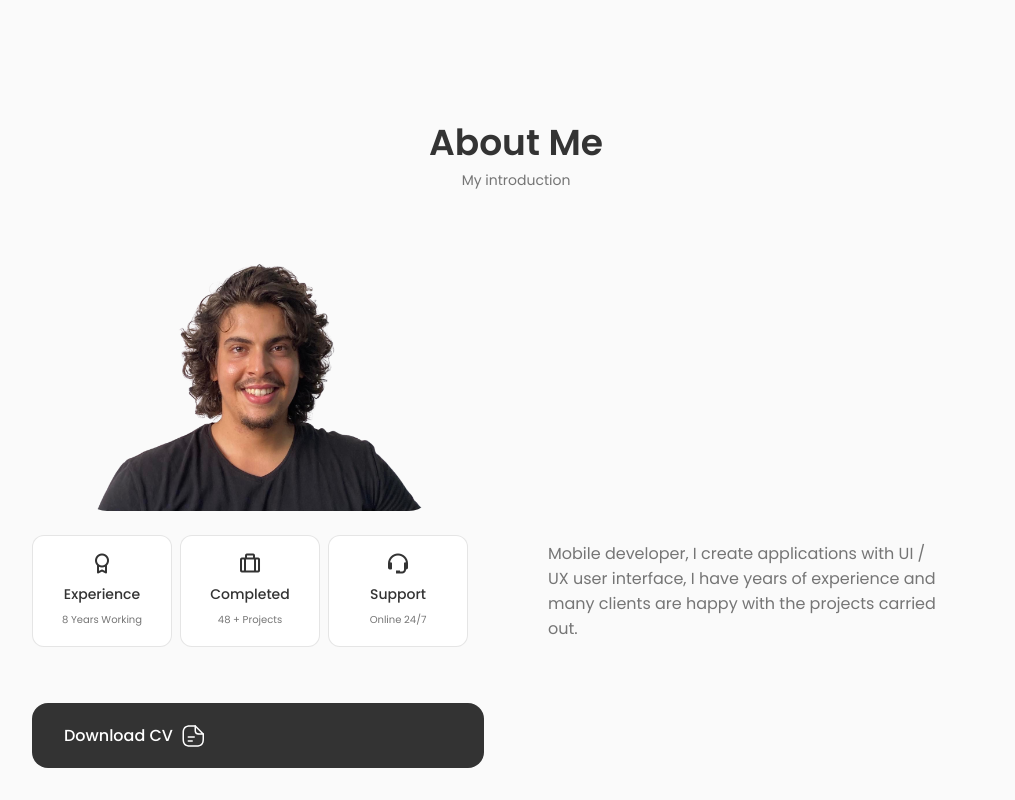
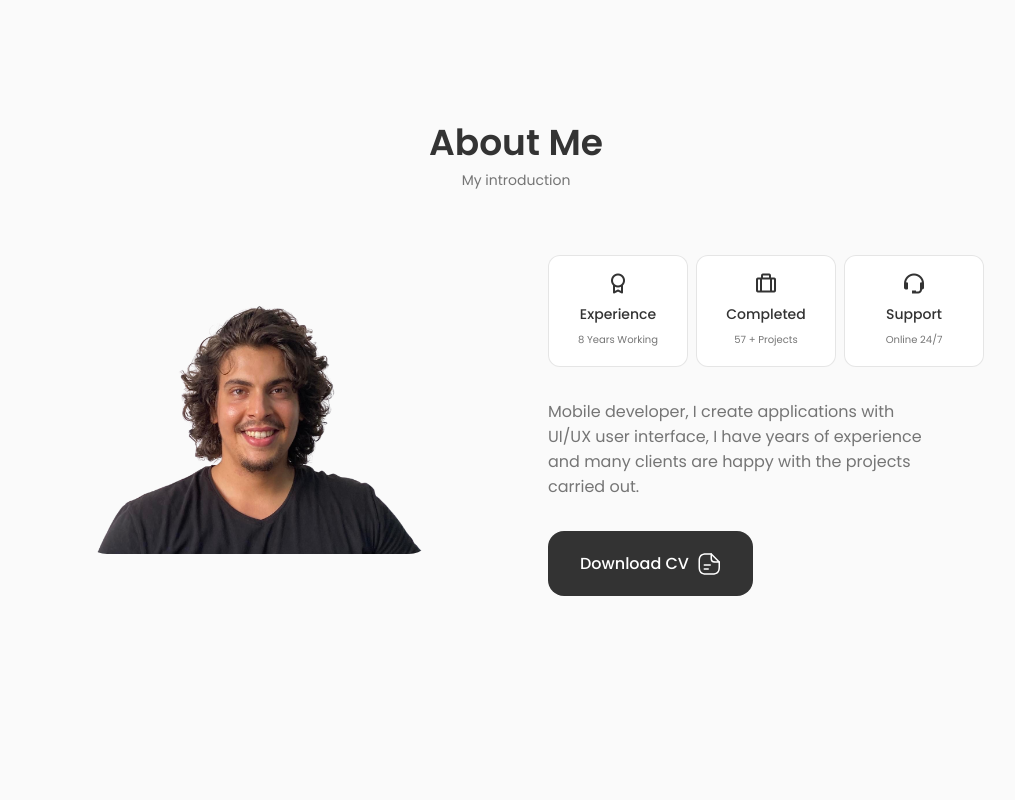
Before and after one commit to Mohamed-Aziz-Mhadhbi/mohamed-aziz-mhadhbi.github.io, a React (Create React App) app: page / in a window 1280 px wide. Shown: the part 816-1616 px from the top of the page, without its empty margins (124-1139 px from the left). After the commit the page ends 1444 px from the top, so only its background shows below. Built offline with nearby package versions, Linux system fonts and the light colour scheme.

Commit message:
fixing some stuff

```diff
--- a/src/components/about/About.jsx
+++ b/src/components/about/About.jsx
@@ -13,10 +13,10 @@ const About = () => {
         <div className="about__container container grid">
             <img src={AboutImg} alt="" className="about__img"/>
 
-            <div className="about__data"></div>
+            <div className="about__data">
             <Info />
             <p className="about__description">
-            Mobile developer, I create applications with UI / UX user interface, I have years of experience and many clients are happy with the projects carried out.
+            Mobile developer, I create applications with UI/UX user interface, I have years of experience and many clients are happy with the projects carried out.
             </p>
 
             <a download="" href={CV} className="button button--flex">
@@ -47,6 +47,7 @@ const About = () => {
                 ></path>
               </svg>
             </a>
+            </div>
         </div>
     </section>
   )
--- a/src/components/about/Info.jsx
+++ b/src/components/about/Info.jsx
@@ -14,7 +14,7 @@ const Info = () => {
         <i class="bx bx-briefcase-alt about__icon"></i>
 
             <h3 className="about__title">Completed</h3>
-            <span className="about__subtitle">48 + Projects</span>
+            <span className="about__subtitle">57 + Projects</span>
         </div>
 
         <div className="about__box">
```
